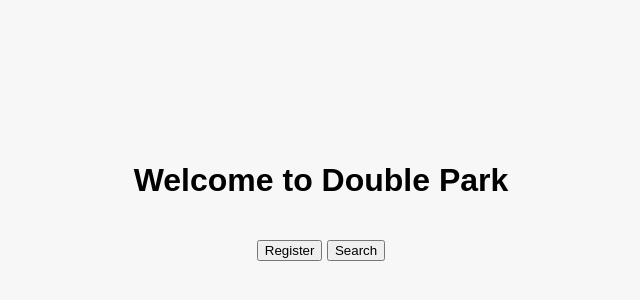
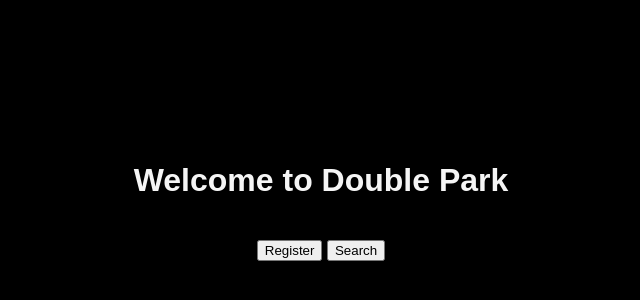
Before and after one commit to Ckayz/DPapp, a website: page public/index.html in a window 1280 px wide. Shown: the part 184-484 px from the top of the page, without its empty margins (319-959 px from the left). Drawn offline with Linux system fonts and the light colour scheme.

Commit message:
changes colour

```diff
--- a/public/styles.css
+++ b/public/styles.css
@@ -6,11 +6,13 @@ body {
     justify-content: center;
     align-items: center;
     flex-direction: column;
-    background-color: #f7f7f7;
+    background-color: black;
 }
 
 h1, h2 {
     text-align: center;
+    -webkit-text-fill-color: whitesmoke;
+    text-underline-offset: 10px;
 }
 
 div {
```
